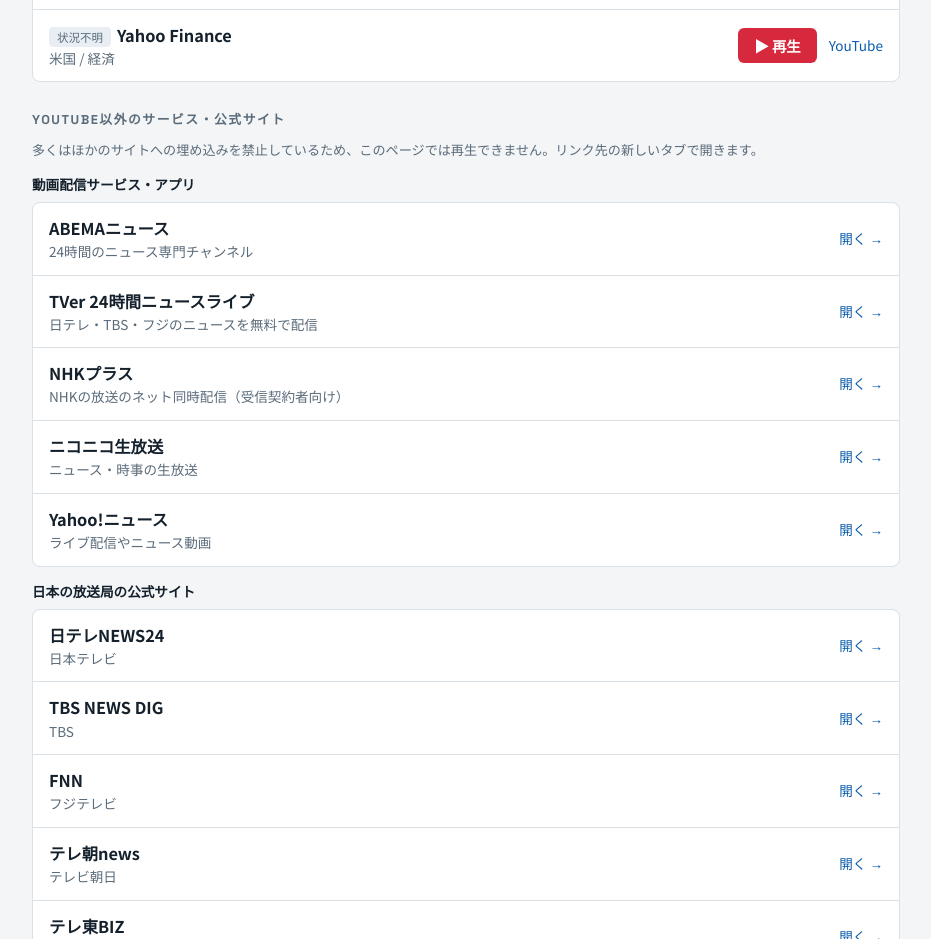
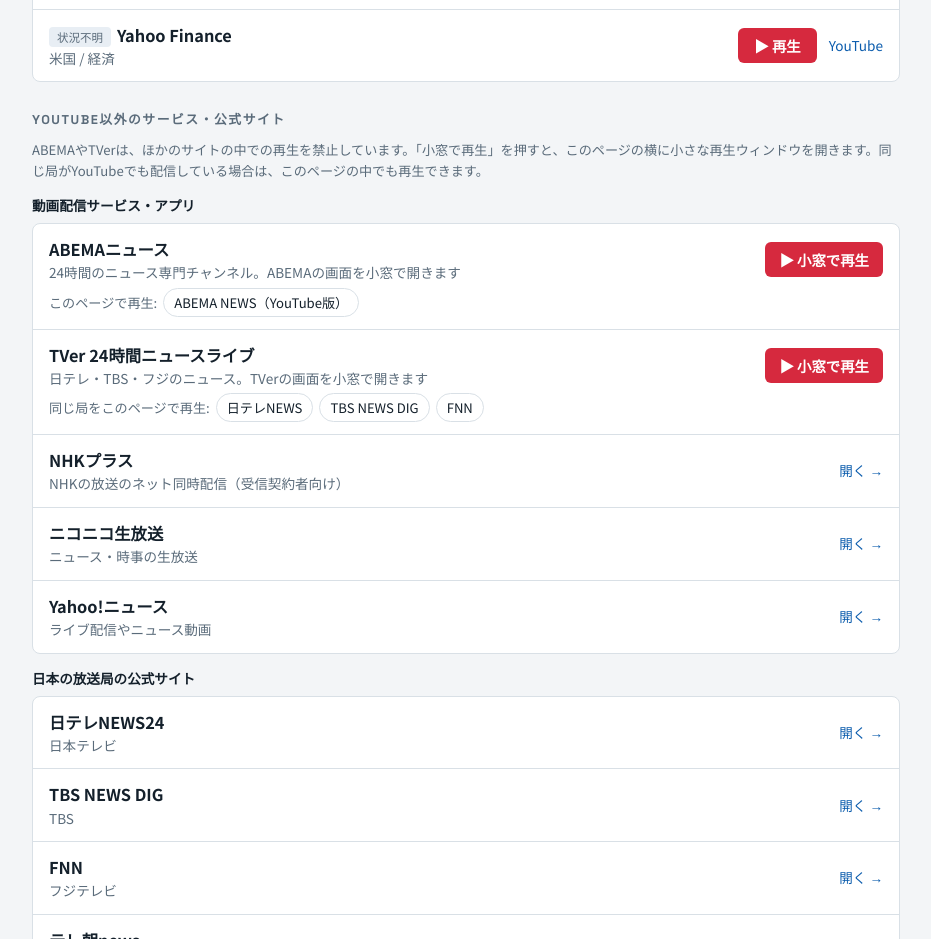
Before and after one commit to pprntfine/news-live, a plain HTML site: page index.html in a window 1280 px wide. Shown: the part 3739-4678 px from the top of the page, without its empty margins (174-1105 px from the left). Drawn offline with Linux system fonts and the light colour scheme; no server answers.

Commit message:
Open ABEMA/TVer in a popup window and offer in-page YouTube equivalents
Co-Authored-By: Claude Opus 5.5 <noreply@anthropic.com>
Claude-Session: https://claude.ai/code/session_01HruRYDxmUqLbgbPGU1z2Pv

```diff
--- a/index.html
+++ b/index.html
@@ -40,6 +40,10 @@ h1{font-family:var(--font-head);font-size:clamp(1.6rem,5vw,2.2rem);margin:0 0 4p
 .tabs button[aria-pressed="true"]{background:var(--accent);color:var(--accent-fg);border-color:var(--accent)}
 button:focus-visible,a:focus-visible{outline:2px solid var(--accent);outline-offset:2px}
 section{margin-bottom:28px}
+.pop{font-size:.9rem;font-weight:700;padding:6px 14px;border-radius:6px;background:var(--live);color:#fff;text-decoration:none;white-space:nowrap}
+.alts{grid-column:1/-1;display:flex;flex-wrap:wrap;gap:6px;align-items:center;font-size:.82rem;color:var(--muted)}
+.alt{font:inherit;font-size:.82rem;padding:3px 10px;border:1px solid var(--line);border-radius:999px;background:var(--surface);color:var(--fg);cursor:pointer}
+.alt:hover{border-color:var(--accent)}
 section h3{font-size:.85rem;margin:14px 0 6px;color:var(--fg)}
 section .hint{margin:0 0 6px}
 .empty{display:none}
@@ -136,11 +140,13 @@ li.active .play{background:var(--chip);color:var(--fg)}
 
   <section data-g="other">
     <h2>YouTube以外のサービス・公式サイト</h2>
-    <p class="hint">多くはほかのサイトへの埋め込みを禁止しているため、このページでは再生できません。リンク先の新しいタブで開きます。</p>
+    <p class="hint">ABEMAやTVerは、ほかのサイトの中での再生を禁止しています。「小窓で再生」を押すと、このページの横に小さな再生ウィンドウを開きます。同じ局がYouTubeでも配信している場合は、このページの中でも再生できます。</p>
     <h3>動画配信サービス・アプリ</h3>
     <ul>
-      <li data-link="1"><div class="name">ABEMAニュース<small>24時間のニュース専門チャンネル</small></div><div class="act"><a class="go" href="https://abema.tv/now-on-air/abema-news" target="_blank" rel="noopener">開く →</a></div></li>
-      <li data-link="1"><div class="name">TVer 24時間ニュースライブ<small>日テレ・TBS・フジのニュースを無料で配信</small></div><div class="act"><a class="go" href="https://tver.jp/live/" target="_blank" rel="noopener">開く →</a></div></li>
+      <li data-link="1" class="svc"><div class="name">ABEMAニュース<small>24時間のニュース専門チャンネル。ABEMAの画面を小窓で開きます</small></div><div class="act"><a class="pop" href="https://abema.tv/now-on-air/abema-news" target="_blank" rel="noopener">▶ 小窓で再生</a></div>
+        <div class="alts">このページで再生: <button type="button" class="alt" data-play="UCghgvap_zF8JeHqXsiKAPDA">ABEMA NEWS（YouTube版）</button></div></li>
+      <li data-link="1" class="svc"><div class="name">TVer 24時間ニュースライブ<small>日テレ・TBS・フジのニュース。TVerの画面を小窓で開きます</small></div><div class="act"><a class="pop" href="https://tver.jp/live/" target="_blank" rel="noopener">▶ 小窓で再生</a></div>
+        <div class="alts">同じ局をこのページで再生: <button type="button" class="alt" data-play="UCuTAXTexrhetbOe3zgskJBQ">日テレNEWS</button><button type="button" class="alt" data-play="UC6AG81pAkf6Lbi_1VC5NmPA">TBS NEWS DIG</button><button type="button" class="alt" data-play="UCoQBJMzcwmXrRSHBFAlTsIw">FNN</button></div></li>
       <li data-link="1"><div class="name">NHKプラス<small>NHKの放送のネット同時配信（受信契約者向け）</small></div><div class="act"><a class="go" href="https://plus.nhk.jp/" target="_blank" rel="noopener">開く →</a></div></li>
       <li data-link="1"><div class="name">ニコニコ生放送<small>ニュース・時事の生放送</small></div><div class="act"><a class="go" href="https://live.nicovideo.jp/" target="_blank" rel="noopener">開く →</a></div></li>
       <li data-link="1"><div class="name">Yahoo!ニュース<small>ライブ配信やニュース動画</small></div><div class="act"><a class="go" href="https://news.yahoo.co.jp/" target="_blank" rel="noopener">開く →</a></div></li>
@@ -216,6 +222,14 @@ li.active .play{background:var(--chip);color:var(--fg)}
     }).catch(function(){ch.forEach(function(c){var li=document.querySelector('li[data-ch="'+c+'"]');li.dataset.state='done';badge(li,'状況不明','')})});
   })).then(function(){applyOnly()});
 
+  document.querySelectorAll('.pop').forEach(function(a){a.addEventListener('click',function(e){
+    var w=Math.min(1000,window.screen.availWidth-40),h=Math.round(w*0.62);
+    var win=null;try{win=window.open(a.href,'newslive-sub','popup=yes,width='+w+',height='+h+',left='+(window.screen.availWidth-w-20)+',top=40')}catch(x){}
+    if(win){e.preventDefault();try{win.focus()}catch(x){}}
+  })});
+  document.querySelectorAll('.alt').forEach(function(b){b.addEventListener('click',function(){
+    var li=document.querySelector('li[data-ch="'+b.dataset.play+'"]');if(li)play(li);
+  })});
   var only=document.getElementById('liveOnly');
   function applyOnly(){items.forEach(function(li){li.hidden=only.checked&&!li.dataset.vid});document.querySelectorAll('li[data-link]').forEach(function(li){li.hidden=only.checked});document.querySelector('section[data-g="other"]').classList.toggle('empty',only.checked)}
   only.addEventListener('change',applyOnly);
```
